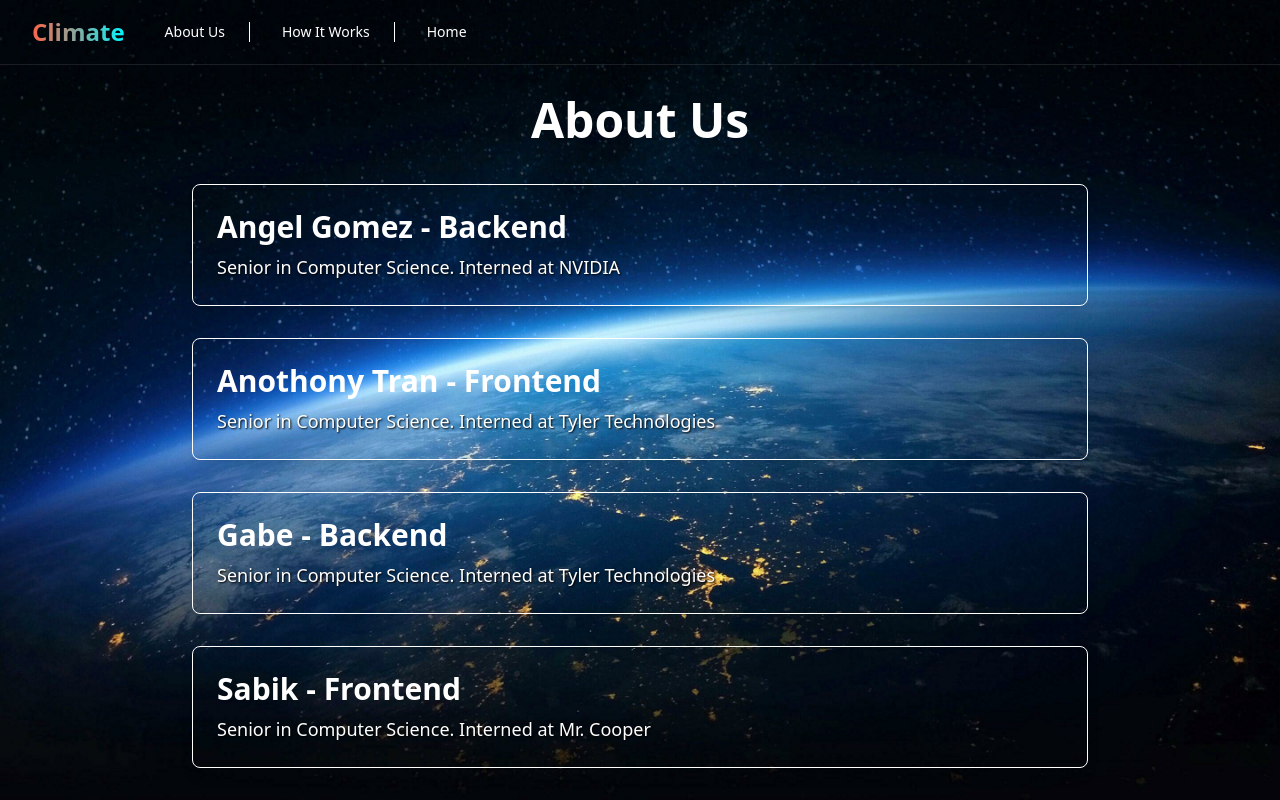
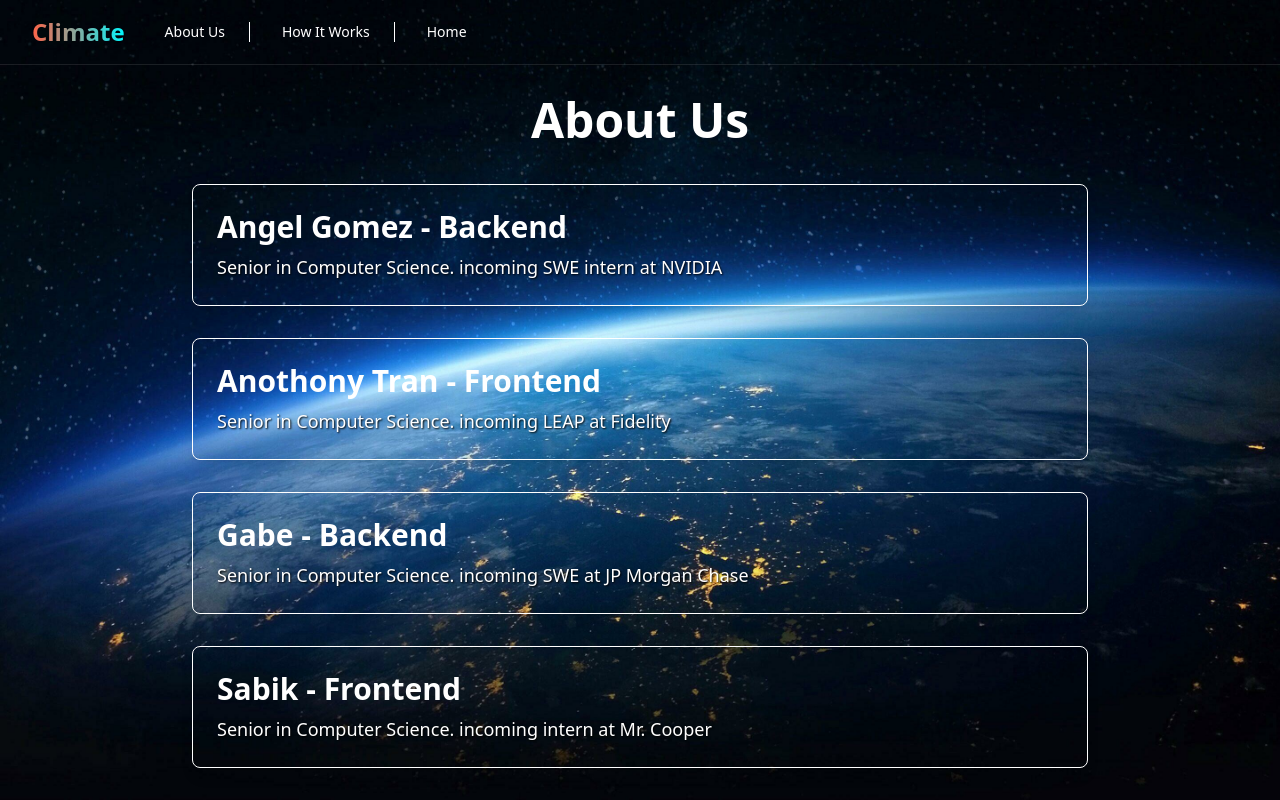
Before and after one commit to Angel-CSC/climateProject, a React (Create React App) app in the folder climate-proj-ui/climate-proj/: page /about-us in a window 1280 px wide. Built offline with nearby package versions, Linux system fonts and the light colour scheme.

Commit message:
changed some stuff about us

```diff
--- a/climate-proj-ui/climate-proj/src/pages/AboutUs.tsx
+++ b/climate-proj-ui/climate-proj/src/pages/AboutUs.tsx
@@ -1,12 +1,12 @@
 const AboutUs = () => {
 
     const members = [
-        { name: "Angel Gomez - Backend", description: `Senior in Computer Science. Interned at NVIDIA` },
-        { name: "Anothony Tran - Frontend", description: `Senior in Computer Science. Interned at Tyler Technologies` },
-        { name: "Gabe - Backend", description: `Senior in Computer Science. Interned at Tyler Technologies` },
-        { name: "Sabik - Frontend", description: `Senior in Computer Science. Interned at Mr. Cooper` },
+        { name: "Angel Gomez - Backend", description: `Senior in Computer Science. incoming SWE intern at NVIDIA` },
+        { name: "Anothony Tran - Frontend", description: `Senior in Computer Science. incoming LEAP at Fidelity` },
+        { name: "Gabe - Backend", description: `Senior in Computer Science. incoming SWE at JP Morgan Chase` },
+        { name: "Sabik - Frontend", description: `Senior in Computer Science. incoming intern at Mr. Cooper` },
         { name: "Hyuntae - Team Lead", description: `Senior in Computer Science. Interned at Garmin. National Merit Scholar` },
-        { name: "Nivedh - Backend", description: `Senior in Computer Science. Interned at NVIDIA` },
+        { name: "Nivedh - Backend", description: `Senior in Computer Science. incoming intern at Paycom` },
     ];
 
     return (
```
